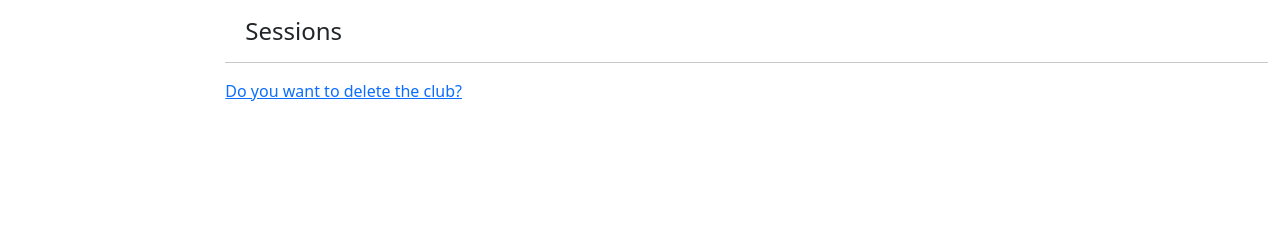
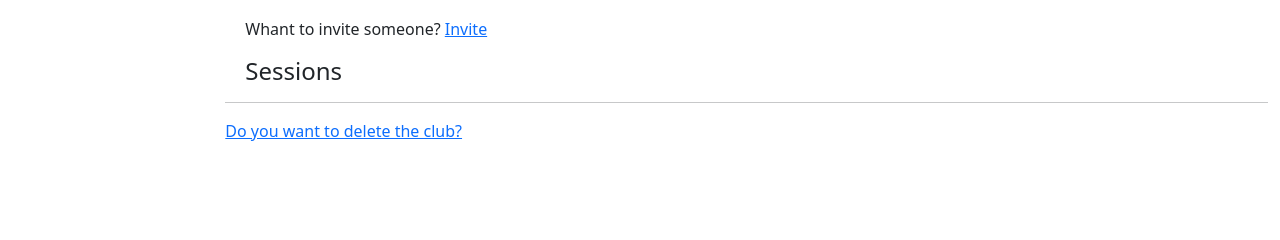
Before and after one commit to mihaibercea/debtSettler, a Django app: page /club/1 in a window 1280 px wide. Shown: the part 185-425 px from the top of the page. Run offline with Django 4.2, Linux system fonts and the light colour scheme; a user stored in the database is signed in; tables that the repository leaves empty hold one stand-in row (values such as "Sample post"); data that the repository does not hold is empty.

Commit message:
Creating invites
Creating invites

```diff
--- a/home/forms.py
+++ b/home/forms.py
@@ -1 +1,5 @@
 from django import forms
+
+class InviteForm(forms.Form):
+
+    user = forms.CharField(label='User', max_length=100)
--- a/home/models.py
+++ b/home/models.py
@@ -34,6 +34,8 @@
 
     members = models.ManyToManyField('accounts.CustomUser', help_text='Add members to this club')
 
+    invites_sent = models.ManyToManyField('Invite')
+
     #all_club_members = members.all()
 
     sessions = models.ManyToManyField('Session')
@@ -54,7 +56,7 @@
 
     id = models.UUIDField(primary_key=True, default=uuid.uuid4, help_text='Unique ID for this particular invite')
 
-    club = models.ForeignKey('Club', on_delete=models.CASCADE)
+    parent_club = models.ForeignKey('Club', on_delete=models.CASCADE)
 
     from_user = models.ForeignKey('accounts.CustomUser', on_delete=models.CASCADE, related_name='from_user')
 
--- a/home/templates/home/club_detail.html
+++ b/home/templates/home/club_detail.html
@@ -12,7 +12,9 @@
         <p >
         {{ club.members.all}}
         </p>
-
+        <p >
+          Whant to invite someone?  <a href="{{ club.get_absolute_url }}/invite"> Invite</a>
+        </p>
 
     <h4>Sessions</h4>
 
@@ -27,6 +29,7 @@
   </div>
 
   <hr>
+
 <p><a href = "{{ club.get_absolute_url }}/delete">Do you want to delete the club?</a></p>
 
 {% endblock %}
--- a/home/urls.py
+++ b/home/urls.py
@@ -11,4 +11,5 @@
     path('clubs/create/', views.ClubCreate.as_view(), name='club-create'),
     path('club/<int:pk>/update/', views.ClubUpdate.as_view(), name='club-update'),
     path('club/<int:pk>/delete/', views.ClubDelete.as_view(), name='club-delete'),
+    path('club/<int:pk>/invite/', views.ClubInviteView.as_view(), name='club-invite'),
 ]
--- a/home/views.py
+++ b/home/views.py
@@ -16,6 +16,7 @@
 from django.contrib import messages
 from django.contrib.auth.mixins import LoginRequiredMixin
 from django.contrib.auth.decorators import login_required
+from .forms import InviteForm
 
 
 
@@ -50,12 +51,43 @@
 
     #queryset = CustomUser.objects.all()
 
-class ClubDetailView(generic.DetailView):
+class ClubDetailView(LoginRequiredMixin, generic.DetailView):
     model = Club
 
     def club_detail_view(request, primary_key):
         club = get_object_or_404(Club, pk=primary_key)
         return render(request, 'home/club_detail.html', context={'club': club})
+
+
+class ClubInviteView(LoginRequiredMixin, generic.DetailView):
+
+    model = Club
+
+    def club_invite_view(request, primary_key):
+        club = get_object_or_404(Club, pk=primary_key)
+        form = InviteForm(request.POST)
+        helper_text = 'Invite a user:'
+
+        if request.method == 'POST':
+            form = InviteForm(request.POST)
+
+            if form.is_valid():
+
+                user_invite = form.cleaned_data['user']
+
+
+                for u in CustomUser.object.all():
+                    if user_invite == u.username:
+
+                        valid_invite = Invite(parent_club=club, from_user=request.user, to_user=u, time_created = timezone.now)
+                        valid_invite.save()
+                        club.invites_sent.add(valid_invite)
+                        club.save()
+                        return render(request, 'home/club_detail.html', context={'club': club})
+
+                return render(request, 'home/club_invite.html', context={'form':form, 'helper_text':'User not found. Please input a valid username', 'club': club})
+
+        return render(request, 'home/club_invite.html', context={'club': club, 'form':form, 'helper_text':helper_text})
 
 class SessionDetailView(LoginRequiredMixin, generic.DetailView):
     model = Session
@@ -84,16 +116,10 @@
 
     #success_url = reverse_lazy('my_clubs')
 
-# @login_required
-# def create_club_invite(request):
-#     model = Invite
-#     invite = request.clubs.all()
-#     return render(request, 'home/create_club_invite.html', context={'invite': invite})
-
 
 class ClubUpdate(LoginRequiredMixin, UpdateView):
     model = Club
-    fields = ['name', 'members', 'sessions'] # Not recommended (potential security issue if more fields added)
+    fields = ['name', 'members', 'sessions']
 
 class ClubDelete(LoginRequiredMixin, DeleteView):
     model = Club
```
Also changed, not shown: home/templates/home/club_invite.html (added, +21 -0 lines), home/migrations/0007_rename_club_invite_parent_club_club_invites_sent.py (added), 1 other file.
